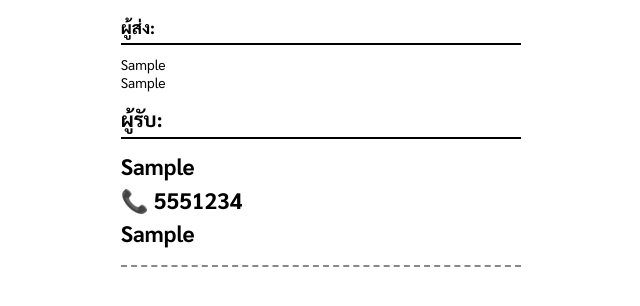
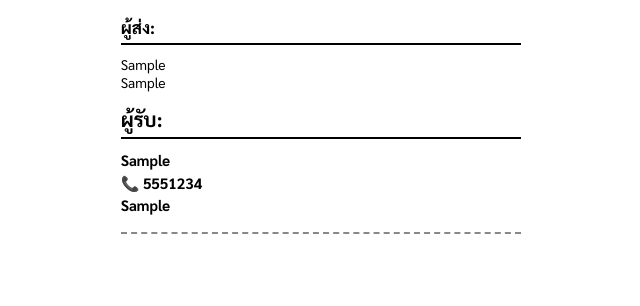
Before and after one commit to chanwitlive/label, a plain HTML site: page index.html in a window 1280 px wide. Both pictures are taken after typing "Sample", "Sample", "Sample", "5551234", "Sample" into the empty fields and a click on the button "รับใบปะหน้า". Shown: the whole page, without its empty margins (319-959 px from the left). Drawn offline with Linux system fonts and the light colour scheme.

Commit message:
Update index.html

```diff
--- a/index.html
+++ b/index.html
@@ -55,7 +55,7 @@
         #output-page .sender-header { font-size: 17px; }
         #output-page .recipient-header { font-size: 20px; }
         #sender-details { font-size: 14px; }
-        #recipient-details { font-size: 1.4rem; font-weight: bold; line-height: 1.5; white-space: pre-wrap; }
+        #recipient-details { font-size: 15px; font-weight: bold; line-height: 1.5; white-space: pre-wrap; }
         .cutoff-line { border-bottom: 2px dashed #888; margin-top: 15px; }
         @media print {
             body > * { display: none; }
```
